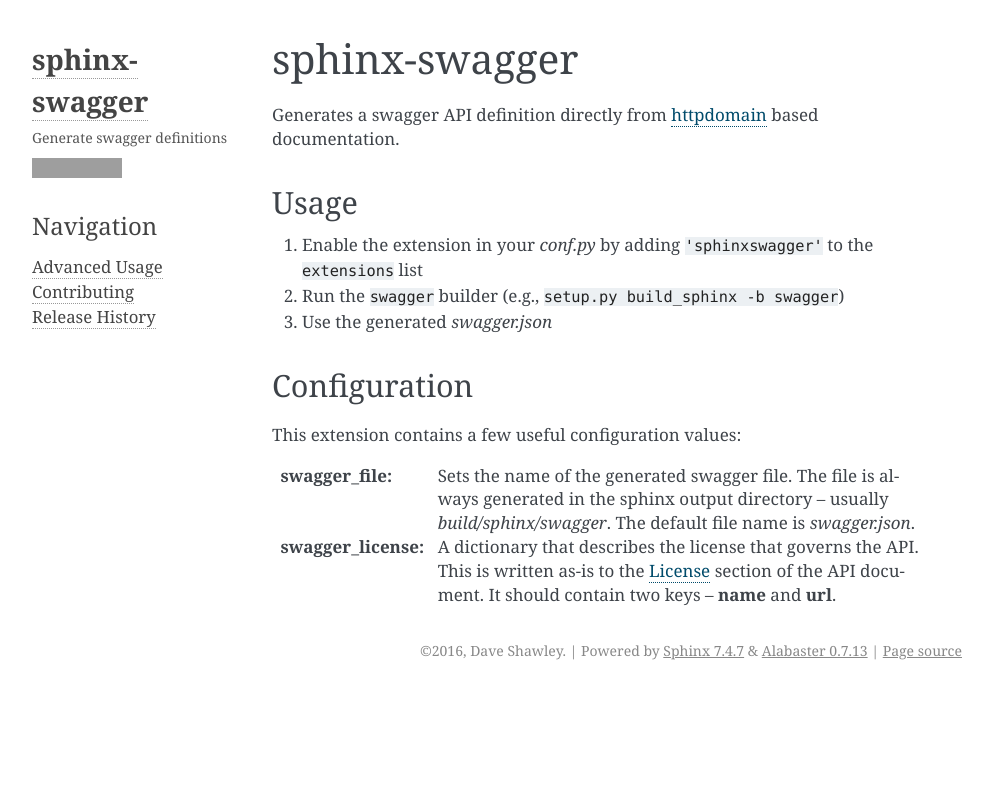
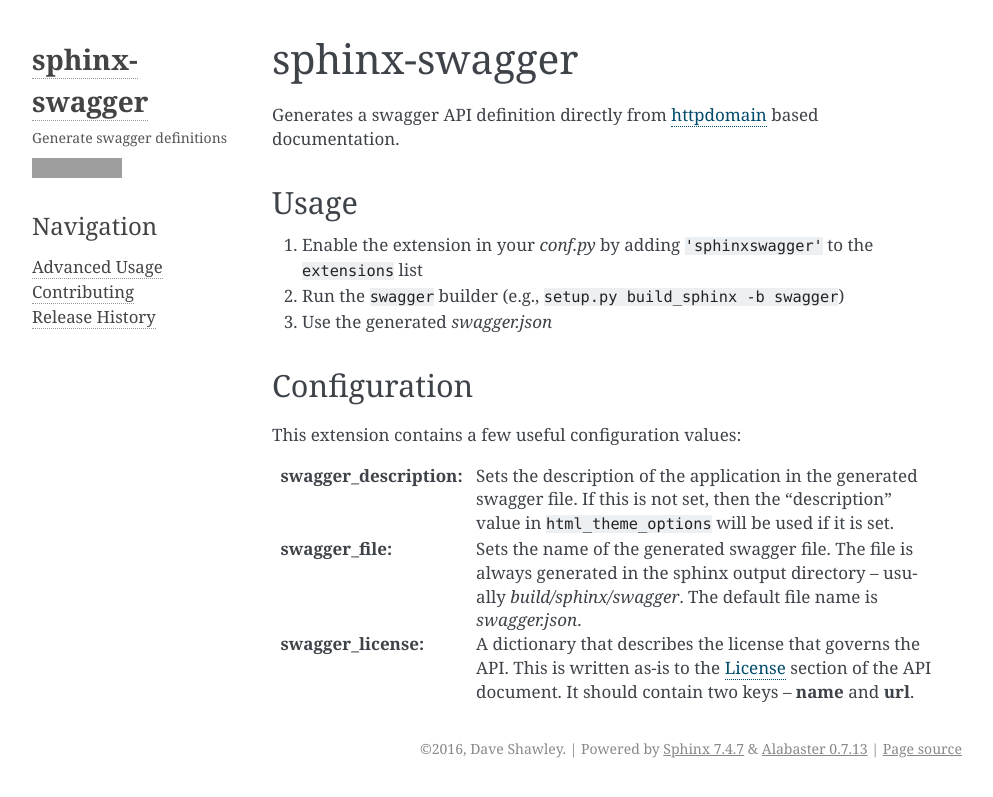
Before and after one commit to dave-shawley/sphinx-swagger, a Sphinx documentation site: the page built from docs/index.rst, in a window 1280 px wide, cut to the strip 0-797 px from the top of the page. Shown: the whole strip, without its empty margins (148-1141 px from the left). Built offline with Sphinx 7.4.7, drawn with Linux system fonts in a browser that asks for light colours; grey boxes are pictures that could not be loaded.

Commit message:
Add `swagger_description` configuration option.

```diff
--- a/README.rst
+++ b/README.rst
@@ -16,6 +16,11 @@
 -------------
 This extension contains a few useful configuration values:
 
+:swagger_description:
+   Sets the description of the application in the generated swagger file.
+   If this is not set, then the "description" value in ``html_theme_options``
+   will be used if it is set.
+
 :swagger_file:
    Sets the name of the generated swagger file.  The file is always
    generated in the sphinx output directory -- usually *build/sphinx/swagger*.
--- a/docs/history.rst
+++ b/docs/history.rst
@@ -1,5 +1,9 @@
 Release History
 ===============
+
+`Next Release`_
+---------------
+- Add swagger_description configuration value.
 
 `0.0.2`_ (2017 Mar 2)
 ---------------------
--- a/sphinxswagger/__init__.py
+++ b/sphinxswagger/__init__.py
@@ -17,6 +17,7 @@
     app.add_builder(builder.SwaggerBuilder)
     app.add_config_value('swagger_file', 'swagger.json', True)
     app.add_config_value('swagger_license', {'name': 'Proprietary'}, True)
+    app.add_config_value('swagger_description', '', True)
     app.connect('build-finished', writer.write_swagger_file)
 
     return {'version': __version__}
```
Also changed, not shown: 1 other file.
